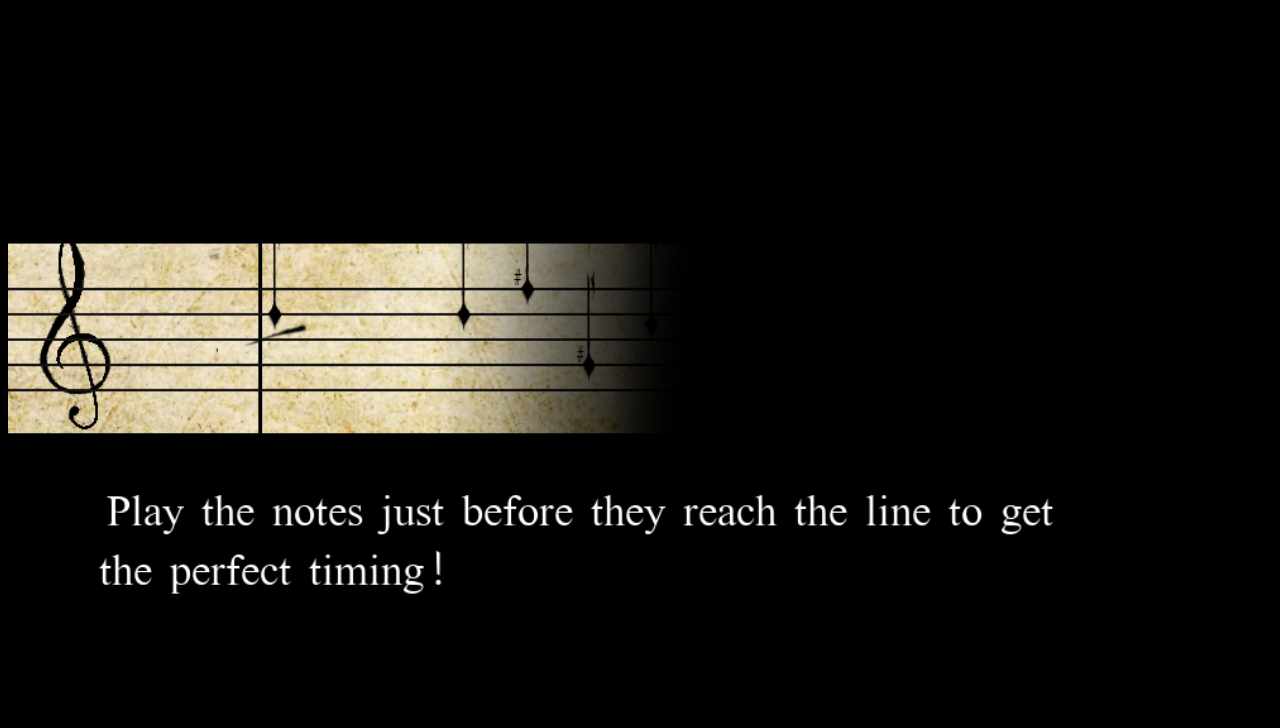
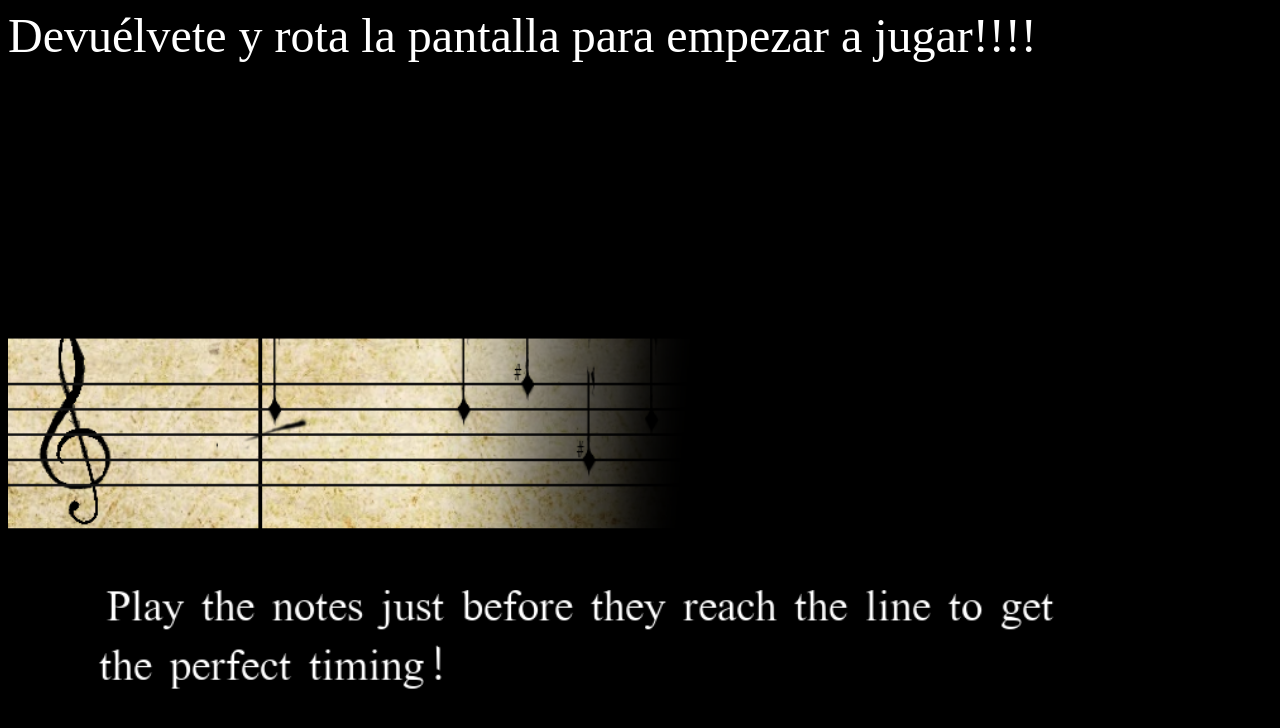
Before and after one commit to gnosis9821/links, a plain HTML site: page index.html in a window 1280 px wide. Drawn offline with Linux system fonts and the light colour scheme.

Commit message:
Update index.html

```diff
--- a/index.html
+++ b/index.html
@@ -12,6 +12,7 @@
   </head>
 
   <body>
+	  <font color="white" size=11px>Devuélvete y rota la pantalla para empezar a jugar!!!!  <font/>
   <p>
   <a href="https://www.youtube.com/watch?v=cC4kJiTHTtQ" target="_blank">
     <img src="loadingback.png" style='width:100%;' border="0" alt="Null">
```
